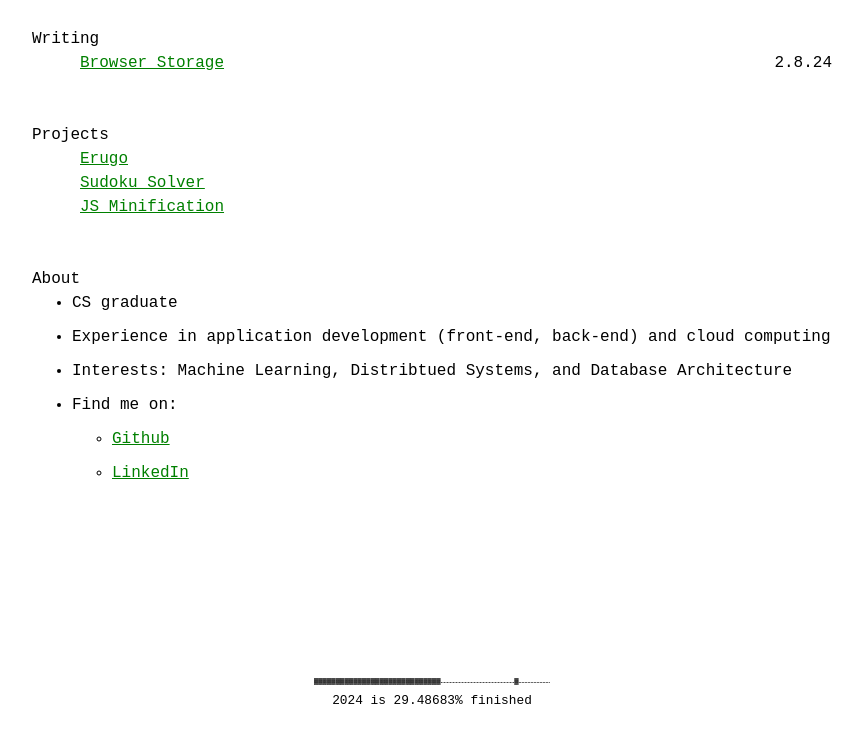
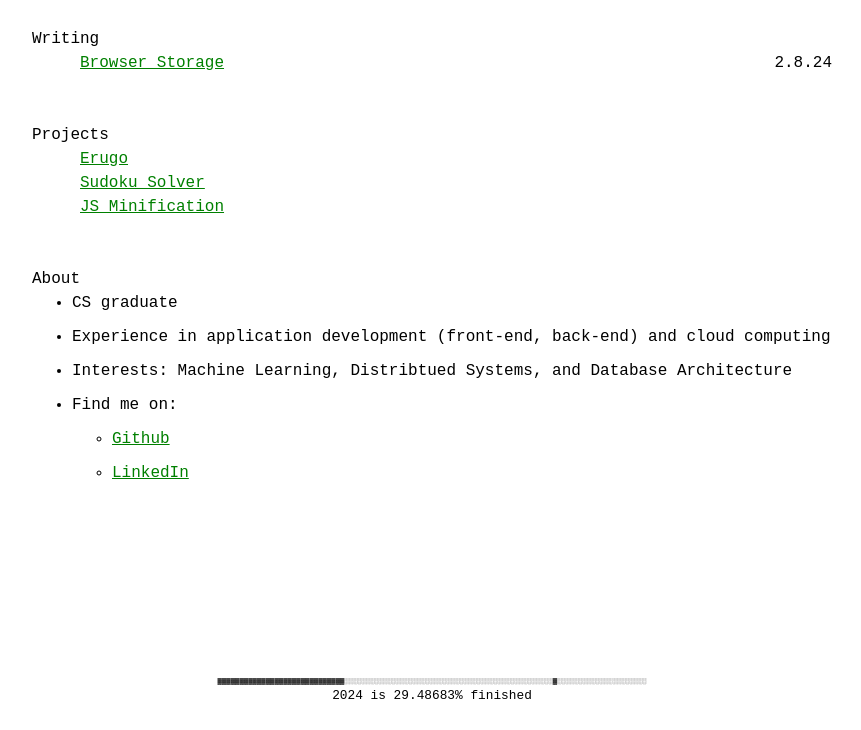
Before and after one commit to na4n/na4n.github.io, a plain HTML site: page index.html in a window 1280 px wide. Shown: the part 70-800 px from the top of the page, without its empty margins (208-1069 px from the left). Drawn offline with Linux system fonts and the light colour scheme.

Commit message:
change progress bar

```diff
--- a/css/style.css
+++ b/css/style.css
@@ -1,5 +1,13 @@
 *{
 	line-height: 1.5;
+}
+
+.unselectable {
+  -webkit-touch-callout: none;
+  -webkit-user-select: none;
+  -moz-user-select: none;
+  -ms-user-select: none;
+  user-select: none;
 }
 
 .centerAndPad{
@@ -34,7 +42,3 @@ a:hover{
 	cursor:pointer;
 	text-decoration: underline;
 }
-
-footer{
-
-}
--- a/index.html
+++ b/index.html
@@ -34,7 +34,7 @@
 </div>
 
 <footer>
-	<div id="progress" style="font-weight:bold;text-align:center;font-size:0.25em;padding-bottom:5px"></div>
+	<div class="unselectable" id="progress" style="font-weight:bold;text-align:center;font-size:0.25em;"></div>
 	<div style="padding-bottom:0px;text-align:center;font-size:0.8em;font-family:monospace,sans-serif"><span id="year">The year</span> is <span id="percent">x</span>% finished</div>
 </footer>
 
--- a/js/year.js
+++ b/js/year.js
@@ -18,8 +18,8 @@ function currentDays(day, month, year, hours, minutes, seconds){
 	if(!progressBar){
 		let completed = '';
 		let notCompleted = '';
-		for(let i = 0; i < 100; i++){
-			(i < Math.floor(percentCompleted)) ? completed += '\u2593' : notCompleted += '.';
+		for(let i = 0; i < 100; i++){//\u2593
+			(i < Math.floor(percentCompleted)) ? completed += '\u2593' : notCompleted += '\u2591';
 		}
 		console.log('made progress bar');
 		return [[completed, notCompleted], percentCompleted];
@@ -60,7 +60,7 @@ function updateLocation(){
 
 	const a = progressBar[1].split("");
 	a[index] = '\u2593';
-	index-1 >= 0 ? a[index-1] = '.' : a[progressBar[1].length-1] = '.';
+	index-1 >= 0 ? a[index-1] = '\u2591' : a[progressBar[1].length-1] = '\u2591';
 	progressBar[1] = a.join("");
 	count++;
 	console.log(progressBar[1]);
```
